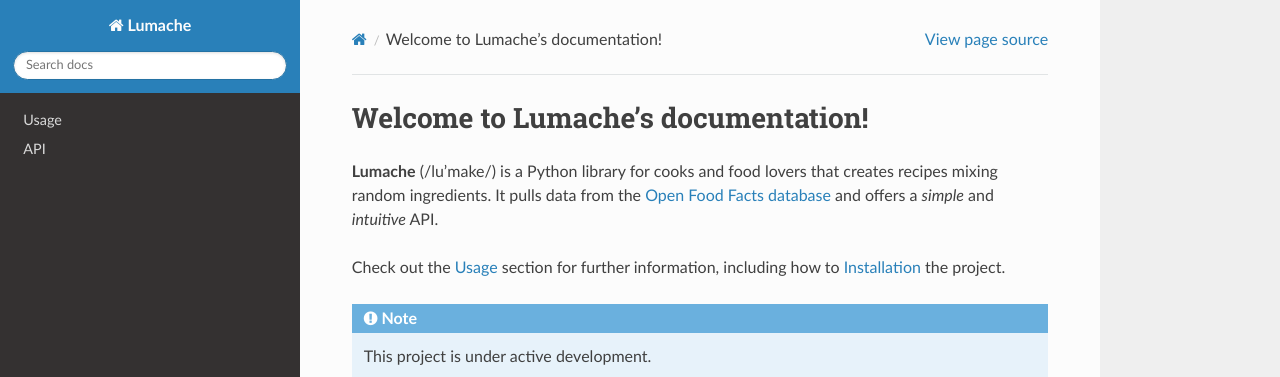
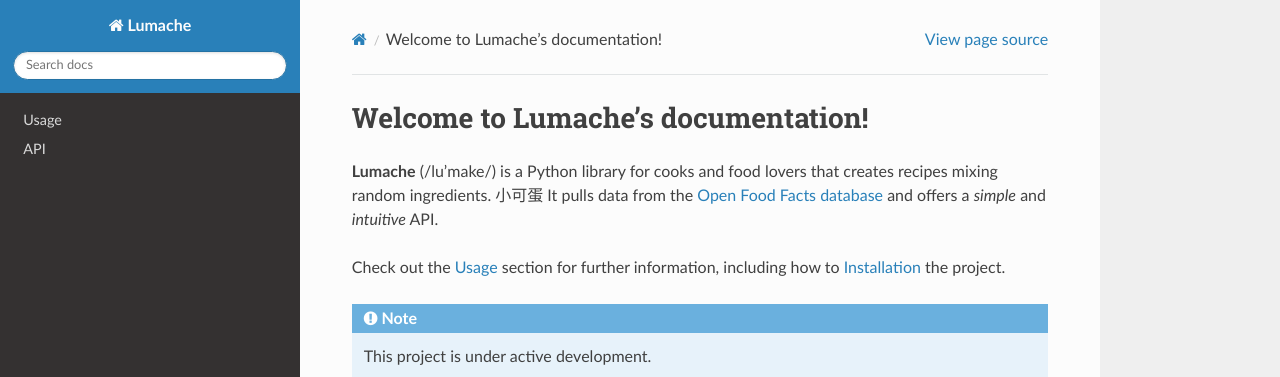
Before and after one commit to ZyxAdenine/rtd-tutorial, a Sphinx documentation site: the page built from docs/source/index.rst, in a window 1280 px wide. Shown: the top 377 px of the page. Built offline with Sphinx 7.4.7 and the Read the Docs theme 3.1.0, drawn with Linux system fonts in a browser that asks for light colours.

Commit message:
Update index.rst

```diff
--- a/docs/source/index.rst
+++ b/docs/source/index.rst
@@ -3,6 +3,7 @@ Welcome to Lumache's documentation!
 
 **Lumache** (/lu'make/) is a Python library for cooks and food lovers
 that creates recipes mixing random ingredients.
+小可蛋
 It pulls data from the `Open Food Facts database <https://world.openfoodfacts.org/>`_
 and offers a *simple* and *intuitive* API.
 
```
